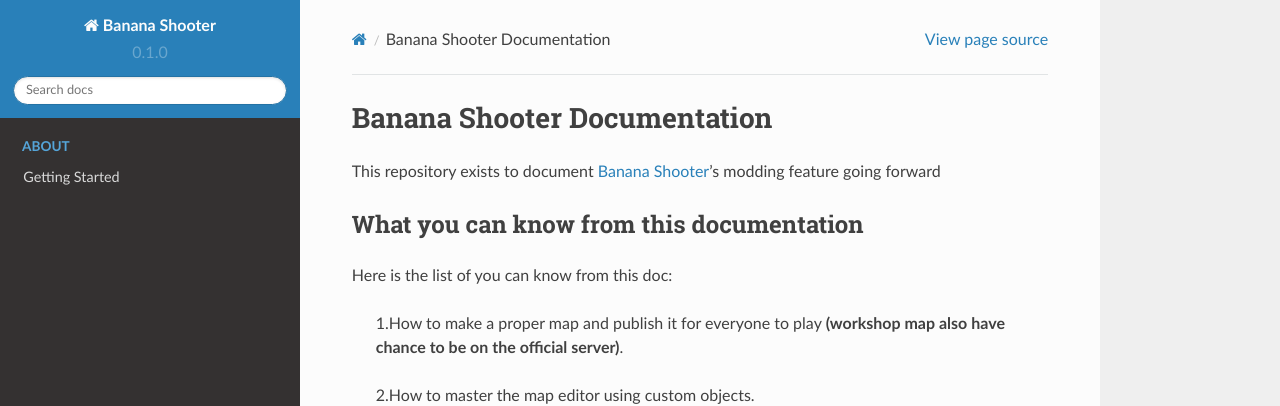
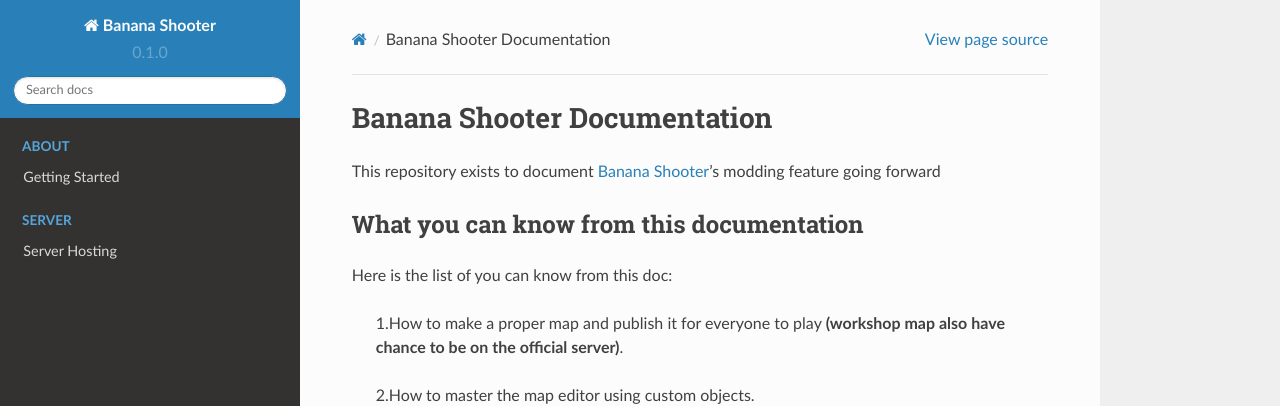
Before and after one commit to CodingDaniel1/bs-docs, a Sphinx documentation site: the page built from docs/source/index.rst, in a window 1280 px wide. Shown: the top 406 px of the page. Built offline with Sphinx 7.4.7 and the Read the Docs theme 2.0.0, drawn with Linux system fonts in a browser that asks for light colours.

Commit message:
Update index.rst

```diff
--- a/docs/source/index.rst
+++ b/docs/source/index.rst
@@ -28,3 +28,10 @@
 	:caption: About
 
 	about/getting-started
+
+.. toctree::
+	:hidden:
+	:maxdepth: 1
+	:caption: Server
+
+	server/server-hosting
```
